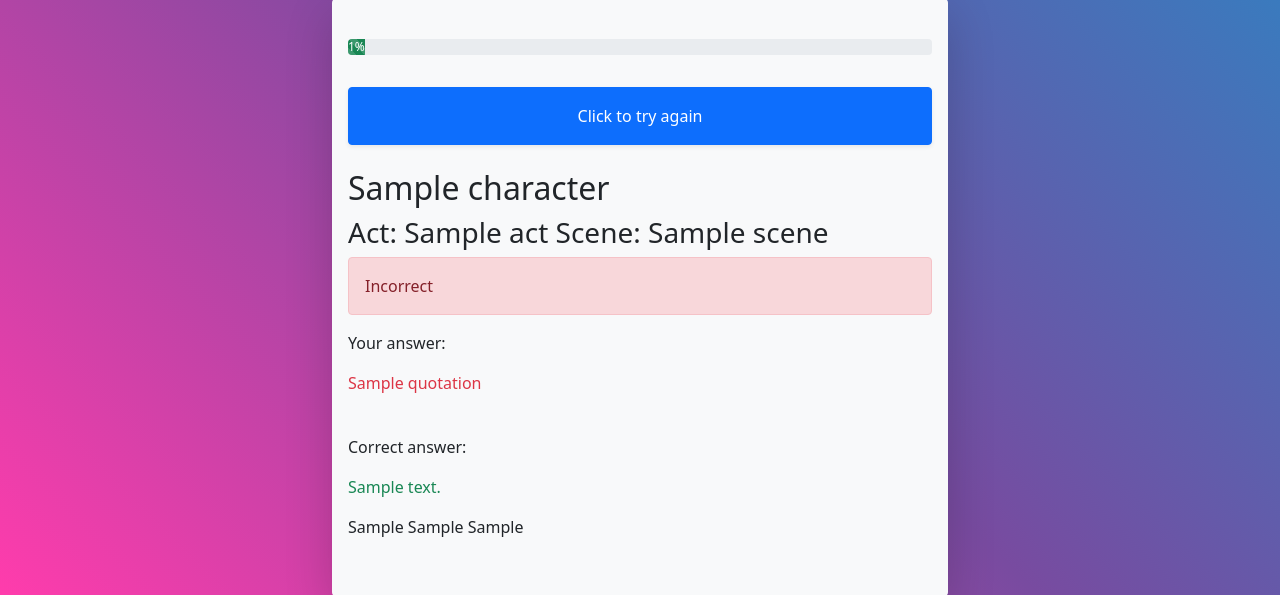
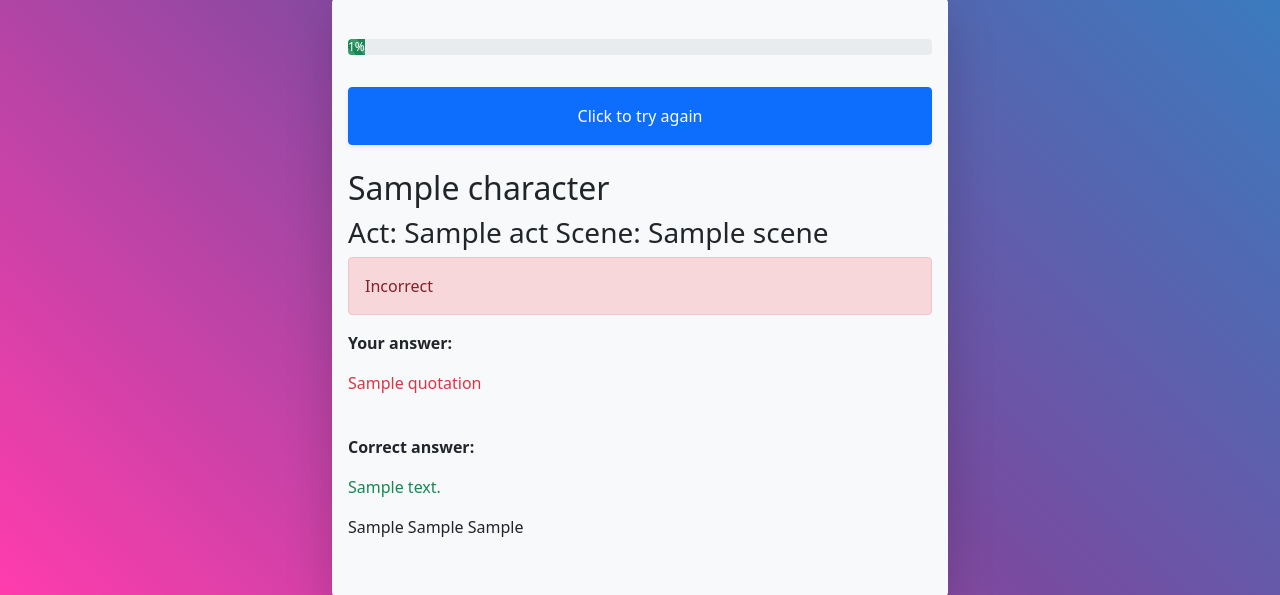
Before and after one commit to CharlieWWW94/Macbeth_webpage, a Flask app: template templates/quiz_results.html in a window 1280 px wide. Shown: the part 205-800 px from the top of the page. Run offline with Flask 2, Linux system fonts and the light colour scheme; the template is opened without the code that fills it: most values are stand-ins (such as "Sample title", 1, 10 or a date in 2020); some libraries are stand-ins or nearby versions.

Commit message:
Update learn_quotations.html and quiz_results.html layout, title and design to match aesthetic of rest of site.

```diff
--- a/templates/quiz_results.html
+++ b/templates/quiz_results.html
@@ -26,10 +26,10 @@
                         <p>{{quotation['quotation']}}</p>
                     {% else %}
                         <div class="alert alert-danger">Incorrect</div>
-                        <p>Your answer:</p>
+                        <p class="fw-bolder">Your answer:</p>
                         <p class="text-danger">{{quotation['quotation']}}</p>
                         <br>
-                        <p>Correct answer:</p>
+                        <p class="fw-bolder">Correct answer:</p>
                         <p class="text-success">{{quotation['correct_answer']}}</p>
                     {% endif %}
                     <p>{{quotation['theme_1']}} {{quotation['theme_2']}} {{quotation['theme_3']}}</p>
```
